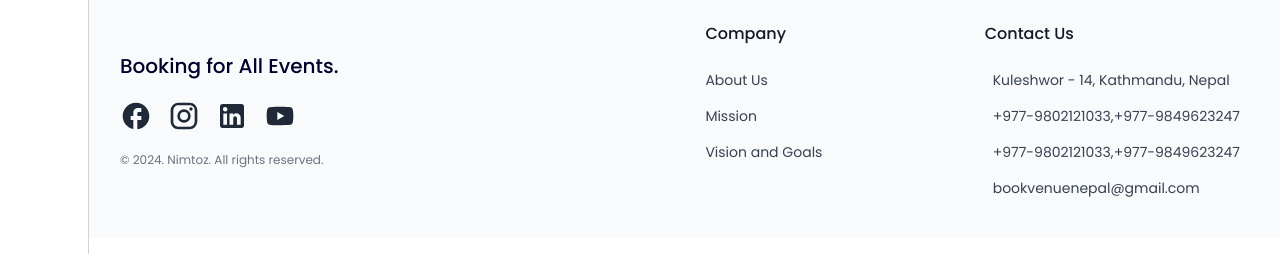
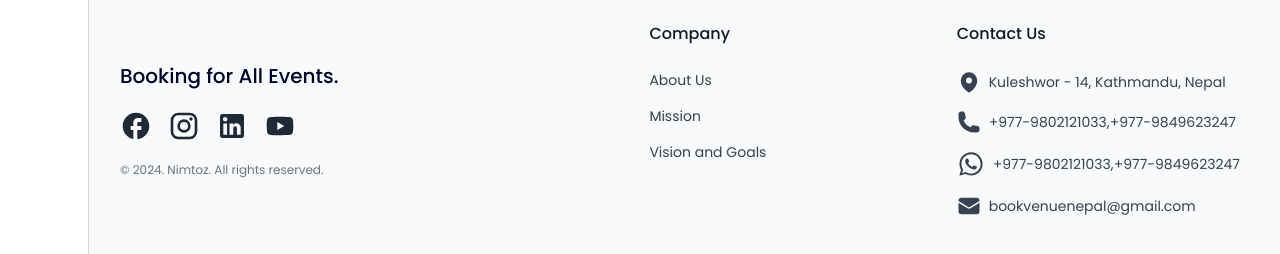
Before and after one commit to anupgautam/nimtoz, a Next.js app: page / in a window 1280 px wide. Shown: the part 202-456 px from the top of the page. Built offline with nearby package versions, Linux system fonts and the light colour scheme; no server answers; the database is empty.

Commit message:
[SignOut, Notification left]

```diff
--- a/src/app/(User)/page.tsx
+++ b/src/app/(User)/page.tsx
@@ -66,7 +66,7 @@ const HomePage: React.FC = () => {
   return (
     <>
       <SearchBar onSearch={handleSearch} />
-      <VenueSidebar filters={{ categories, onCategoryChange: handleCategoryChange }} isHovered={isHovered} setIsHovered={setIsHovered} />
+      <VenueSidebar filters={{ categories, onCategoryChange: handleCategoryChange }} isHovered={isHovered} setIsHovered={setIsHovered} loading={loading} />
       <ChatCard data={products} loading={loading} />
     </>
   );
--- a/src/app/layout.tsx
+++ b/src/app/layout.tsx
@@ -1,8 +1,6 @@
 import type { Metadata } from "next";
 import { Poppins } from '@next/font/google'
 import "./globals.css";
-import VenueNavbar from "@/components/Navbar/VenueNavbar/VenueNavbar";
-import Footer from "@/components/Footer/Footer";
 import Provider from "@/components/Provider";
 import { ToastContainer } from 'react-toastify'
 import 'react-toastify/dist/ReactToastify.css';
@@ -36,15 +34,15 @@ export default function RootLayout({
   children: React.ReactNode;
 }>) {
   return (
+    <Provider>
       <html lang="en">
         <body
           className={`${poppins.className} antialiased`}
         >
-        <Provider>
           {children}
           <ToastContainer position="bottom-right" />
-        </Provider>
         </body>
       </html>
+    </Provider>
   );
 }
--- a/src/components/Footer/Footer.tsx
+++ b/src/components/Footer/Footer.tsx
@@ -17,7 +17,7 @@ const Footer = () => {
 
                             <ul className="flex gap-4">
                                 <li>
-                                    <a target="_blank" href="https://www.facebook.com/profile.php?id=61559957870032" rel="noreferrer" className="text-gray-800 transition hover:text-blue-600">
+                                    <a target="_blank" href="https://www.facebook.com/profile.php?id=61565185001541&mibextid=ZbWKwL" rel="noreferrer" className="text-gray-800 transition hover:text-blue-600">
                                         <span className="sr-only">Facebook</span>
                                         <svg xmlns="http://www.w3.org/2000/svg" width="2em" height="2em" viewBox="0 0 24 24"><path fill="currentColor" d="M22 12c0-5.52-4.48-10-10-10S2 6.48 2 12c0 4.84 3.44 8.87 8 9.8V15H8v-3h2V9.5C10 7.57 11.57 6 13.5 6H16v3h-2c-.55 0-1 .45-1 1v2h3v3h-3v6.95c5.05-.5 9-4.76 9-9.95" /></svg>
 
@@ -42,8 +42,6 @@ const Footer = () => {
                                     </a>
                                 </li>
                             </ul>
-
-
                             <p className="text-xs text-gray-500">© {year}. Nimtoz. All rights reserved.</p>
                         </div>
 
@@ -68,19 +66,20 @@ const Footer = () => {
                                 <ul className="mt-4 lg:mt-6 space-y-2 lg:space-y-4 text-sm">
                                     <li>
                                         <a target="_blank" className="flex items-center text-gray-700 transition hover:text-[#fe384e]" href="https://maps.app.goo.gl/NYFWZWu4AwPbWUrv5">
-                                            <span className="font-bold">
-                                                <svg className="MuiSvgIcon-root MuiSvgIcon-fontSizeMedium css-vubbuv" focusable="false" aria-hidden="true" viewBox="0 0 24 24" data-testid="LocationOnIcon">
-                                                    <path d="M12 2C8.13 2 5 5.13 5 9c0 5.25 7 13 7 13s7-7.75 7-13c0-3.87-3.13-7-7-7m0 9.5c-1.38 0-2.5-1.12-2.5-2.5s1.12-2.5 2.5-2.5 2.5 1.12 2.5 2.5-1.12 2.5-2.5 2.5"></path></svg></span>
+                                            <svg xmlns="http://www.w3.org/2000/svg" viewBox="0 0 24 24" fill="currentColor" className="size-6">
+                                                <path fillRule="evenodd" d="m11.54 22.351.07.04.028.016a.76.76 0 0 0 .723 0l.028-.015.071-.041a16.975 16.975 0 0 0 1.144-.742 19.58 19.58 0 0 0 2.683-2.282c1.944-1.99 3.963-4.98 3.963-8.827a8.25 8.25 0 0 0-16.5 0c0 3.846 2.02 6.837 3.963 8.827a19.58 19.58 0 0 0 2.682 2.282 16.975 16.975 0 0 0 1.145.742ZM12 13.5a3 3 0 1 0 0-6 3 3 0 0 0 0 6Z" clipRule="evenodd" />
+                                            </svg>
+
                                             <span className="ml-2">Kuleshwor - 14, Kathmandu, Nepal</span>
                                         </a>
                                     </li>
                                     <li>
                                         <div className="flex flex-col">
                                             <p className="flex items-center text-gray-700 transition">
-                                                <span className="font-bold">
-                                                    <svg className="MuiSvgIcon-root MuiSvgIcon-fontSizeMedium css-vubbuv" focusable="false" aria-hidden="true" viewBox="0 0 24 24" data-testid="PhoneIcon">
-                                                        <path d="M6.62 10.79c1.44 2.83 3.76 5.14 6.59 6.59l2.2-2.2c.27-.27.67-.36 1.02-.24 1.12.37 2.33.57 3.57.57.55 0 1 .45 1 1V20c0 .55-.45 1-1 1-9.39 0-17-7.61-17-17 0-.55.45-1 1-1h3.5c.55 0 1 .45 1 1 0 1.25.2 2.45.57 3.57.11.35.03.74-.25 1.02z"></path></svg>
-                                                </span>
+                                                <svg xmlns="http://www.w3.org/2000/svg" viewBox="0 0 24 24" fill="currentColor" className="size-6">
+                                                    <path fillRule="evenodd" d="M1.5 4.5a3 3 0 0 1 3-3h1.372c.86 0 1.61.586 1.819 1.42l1.105 4.423a1.875 1.875 0 0 1-.694 1.955l-1.293.97c-.135.101-.164.249-.126.352a11.285 11.285 0 0 0 6.697 6.697c.103.038.25.009.352-.126l.97-1.293a1.875 1.875 0 0 1 1.955-.694l4.423 1.105c.834.209 1.42.959 1.42 1.82V19.5a3 3 0 0 1-3 3h-2.25C8.552 22.5 1.5 15.448 1.5 6.75V4.5Z" clipRule="evenodd" />
+                                                </svg>
+
                                                 <span className="ml-2">
                                                     <a target="_blank" className="hover:text-[#fe384e]" href="tel:9802121033">+977-9802121033,</a>
                                                     <a target="_blank" className="hover:text-[#fe384e]" href="tel:9849623247">+977-9849623247</a>
@@ -91,12 +90,7 @@ const Footer = () => {
                                     <li>
                                         <div className="flex flex-col">
                                             <p className="flex items-center text-gray-700 transition">
-                                                <span className="font-bold">
-                                                    <svg className="MuiSvgIcon-root MuiSvgIcon-fontSizeMedium css-vubbuv" focusable="false" aria-hidden="true" viewBox="0 0 24 24" data-testid="WhatsAppIcon">
-                                                        <path d="M16.75 13.96c.25.13.41.2.46.3.06.11.04.61-.21 1.18-.2.56-1.24 1.1-1.7 1.12-.46.02-.47.36-2.96-.73-2.49-1.09-3.99-3.75-4.11-3.92-.12-.17-.96-1.38-.92-2.61.05-1.22.69-1.8.95-2.04.24-.26.51-.29.68-.26h.47c.15 0 .36-.06.55.45l.69 1.87c.06.13.1.28.01.44l-.27.41-.39.42c-.12.12-.26.25-.12.5.12.26.62 1.09 1.32 1.78.91.88 1.71 1.17 1.95 1.3.24.14.39.12.54-.04l.81-.94c.19-.25.35-.19.58-.11l1.67.88M12 2a10 10 0 0 1 10 10 10 10 0 0 1-10 10c-1.97 0-3.8-.57-5.35-1.55L2 22l1.55-4.65A9.969 9.969 0 0 1 2 12 10 10 0 0 1 12 2m0 2a8 8 0 0 0-8 8c0 1.72.54 3.31 1.46 4.61L4.5 19.5l2.89-.96A7.95 7.95 0 0 0 12 20a8 8 0 0 0 8-8 8 8 0 0 0-8-8z">
-                                                        </path>
-                                                    </svg>
-                                                </span>
+                                                <svg xmlns="http://www.w3.org/2000/svg" width="2em" height="2em" viewBox="0 0 24 24"><path fill="currentColor" d="M19.05 4.91A9.82 9.82 0 0 0 12.04 2c-5.46 0-9.91 4.45-9.91 9.91c0 1.75.46 3.45 1.32 4.95L2.05 22l5.25-1.38c1.45.79 3.08 1.21 4.74 1.21c5.46 0 9.91-4.45 9.91-9.91c0-2.65-1.03-5.14-2.9-7.01m-7.01 15.24c-1.48 0-2.93-.4-4.2-1.15l-.3-.18l-3.12.82l.83-3.04l-.2-.31a8.26 8.26 0 0 1-1.26-4.38c0-4.54 3.7-8.24 8.24-8.24c2.2 0 4.27.86 5.82 2.42a8.18 8.18 0 0 1 2.41 5.83c.02 4.54-3.68 8.23-8.22 8.23m4.52-6.16c-.25-.12-1.47-.72-1.69-.81c-.23-.08-.39-.12-.56.12c-.17.25-.64.81-.78.97c-.14.17-.29.19-.54.06c-.25-.12-1.05-.39-1.99-1.23c-.74-.66-1.23-1.47-1.38-1.72c-.14-.25-.02-.38.11-.51c.11-.11.25-.29.37-.43s.17-.25.25-.41c.08-.17.04-.31-.02-.43s-.56-1.34-.76-1.84c-.2-.48-.41-.42-.56-.43h-.48c-.17 0-.43.06-.66.31c-.22.25-.86.85-.86 2.07s.89 2.4 1.01 2.56c.12.17 1.75 2.67 4.23 3.74c.59.26 1.05.41 1.41.52c.59.19 1.13.16 1.56.1c.48-.07 1.47-.6 1.67-1.18c.21-.58.21-1.07.14-1.18s-.22-.16-.47-.28" /></svg>
                                                 <span className="ml-2">
                                                     <a target="_blank" className="hover:text-[#fe384e]" href="https://wa.me/9779802121033">+977-9802121033,</a>
                                                     <a target="_blank" className="hover:text-[#fe384e]" href="https://wa.me/9849623247">+977-9849623247</a></span>
@@ -105,13 +99,11 @@ const Footer = () => {
                                     </li>
                                     <li>
                                         <a target="_blank" className="flex items-center text-gray-700 transition hover:text-[#fe384e]" href="mailto:bookvenuenepal@gmail.com">
-                                            <span className="font-bold">
-                                                <svg className="MuiSvgIcon-root MuiSvgIcon-fontSizeMedium css-vubbuv" focusable="false" aria-hidden="true" viewBox="0 0 24 24" data-testid="EmailIcon">
-                                                    <path d="M20 4H4c-1.1 0-1.99.9-1.99 2L2 18c0 1.1.9 2 2 2h16c1.1 0 2-.9 2-2V6c0-1.1-.9-2-2-2m0 4-8 5-8-5V6l8 5 8-5z">
-                                                        z
-                                                    </path>
-                                                </svg>
-                                            </span>
+                                            <svg xmlns="http://www.w3.org/2000/svg" viewBox="0 0 24 24" fill="currentColor" className="size-6">
+                                                <path d="M1.5 8.67v8.58a3 3 0 0 0 3 3h15a3 3 0 0 0 3-3V8.67l-8.928 5.493a3 3 0 0 1-3.144 0L1.5 8.67Z" />
+                                                <path d="M22.5 6.908V6.75a3 3 0 0 0-3-3h-15a3 3 0 0 0-3 3v.158l9.714 5.978a1.5 1.5 0 0 0 1.572 0L22.5 6.908Z" />
+                                            </svg>
+
                                             <span className="ml-2">bookvenuenepal@gmail.com</span>
                                         </a>
                                     </li>
--- a/src/components/Navbar/VenueNavbar/VenueNavbar.tsx
+++ b/src/components/Navbar/VenueNavbar/VenueNavbar.tsx
@@ -84,14 +84,12 @@ const VenueNavbar = () => {
 
                                     <ul className="py-1">
                                         {session?.user.role === "Admin" &&
-                                            <li>
+                                            (<li>
                                                 <Link href="/dashboard" className="block px-4 py-2 text-sm text-gray-700 hover:bg-gray-100">Dashboard</Link>
                                             </li>
-                                        }
+                                            )}
                                         <li>
                                             <button className="px-4 py-2 text-sm text-gray-700 hover:bg-gray-100 w-full flex justify-start" onClick={(e) => {
-                                                e.preventDefault();
-                                                e.stopPropagation();
                                                 signOut({ callbackUrl: '/login' });
                                                 console.log("Logged Out", session)
                                             }}>Sign out</button>
```
Also changed, not shown: src/components/Navbar/sidebar/VenueSidebar/VenueSidebar.tsx (+25 -3 lines). Lines whose indentation alone changed are shown as unchanged.
